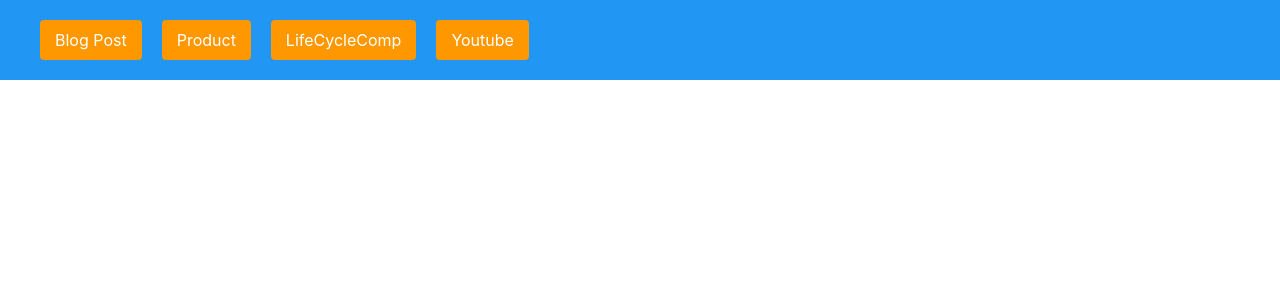
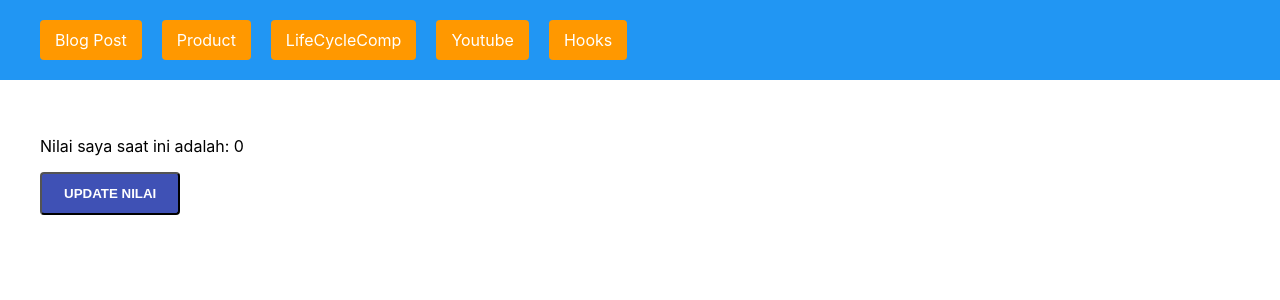
Before and after one commit to purwokang/win-prawito-react-hello-world, a React (Create React App) app: page /hooks in a window 1280 px wide. Shown: the top 300 px of the page. Built offline with nearby package versions, Linux system fonts and the light colour scheme.

Commit message:
pengenalan Hooks video 43, berhasil

```diff
--- a/src/container/Home/Home.js
+++ b/src/container/Home/Home.js
@@ -12,6 +12,7 @@
 // style
 import './Home.css'
 import GlobalProvider from '../../context/context';
+import Hooks from '../pages/Hooks/Hooks';
 
 
 
@@ -25,12 +26,14 @@
                         <Link to="/product" >Product</Link>
                         <Link to="/lifecycle" >LifeCycleComp</Link>
                         <Link to="/youtube-component" >Youtube</Link>
+                        <Link to="/hooks" >Hooks</Link>
                     </div>
                     <Route path="/" exact component={BlogPost} />
                     <Route path="/detail-post/:postID" component={DetailPost} />
                     <Route path="/product" component={Product} />
                     <Route path="/lifecycle" component={LifeCycleComp} />
                     <Route path="/youtube-component" component={YouTubeCompPage} />
+                    <Route path="/hooks" component={Hooks} />
                 </Fragment>
             </Router>
         )
--- /dev/null
+++ b/src/container/pages/Hooks/Hooks.css
@@ -0,0 +1,12 @@
+.p-hooks {
+	padding: 40px;
+}
+
+.p-hooks button {
+	padding: 12px 22px;
+	border-radius: 4px;
+	background: #3f51b5;
+	color: white;
+	text-transform: uppercase;
+	font-weight: bold;
+}
--- /dev/null
+++ b/src/container/pages/Hooks/Hooks.js
@@ -0,0 +1,36 @@
+import React, { useState } from 'react';
+import './Hooks.css';
+
+// class Hooks extends Component {
+//     state = {
+//         count: 0
+//     }
+
+//     onUpdate = () => {
+//         this.setState({
+//             count: this.state.count + 1
+//         })
+//     }
+
+//     render() {
+//         return (
+//             <div className="p-hooks">
+//                 <p>Nilai saya saat ini adalah: {this.state.count}</p>
+//                 <button onClick={this.onUpdate}>Update Nilai</button>
+//             </div>
+//         )
+//     }
+// }
+
+const Hooks = () => {
+    const [count, setCount] = useState(0)
+
+    return (
+        <div className="p-hooks">
+            <p>Nilai saya saat ini adalah: {count}</p>
+            <button onClick={() => setCount(count + 1)}>Update Nilai</button>
+        </div>
+    )
+}
+
+export default Hooks;
```
